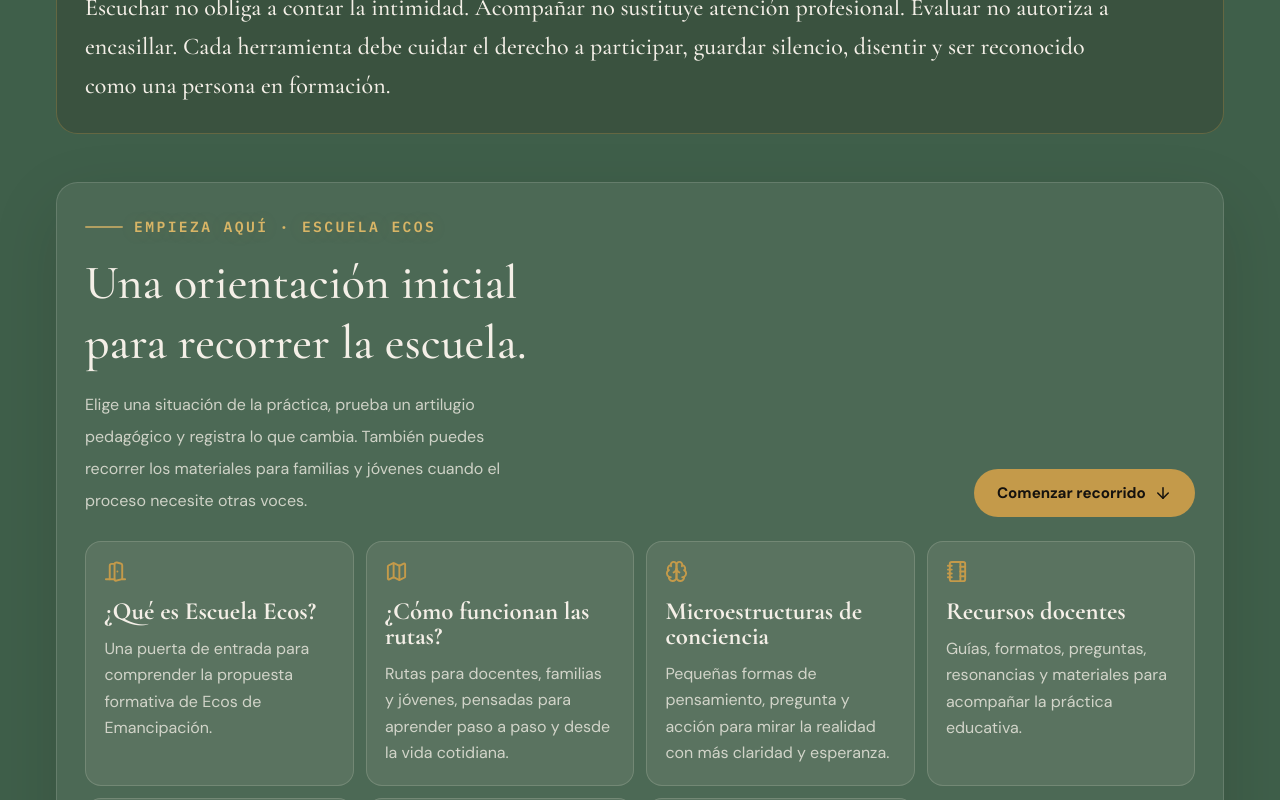
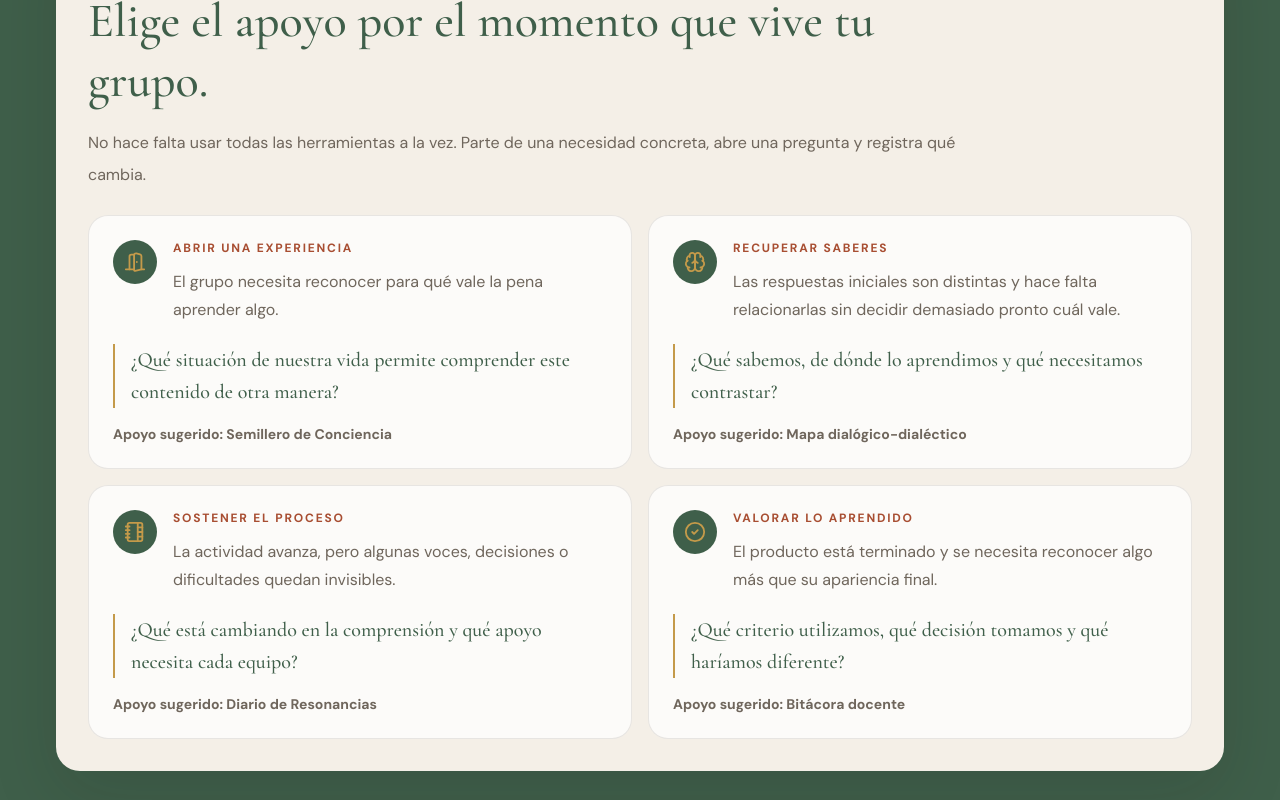
Before and after one commit to KandyPartemia/ecos-de-emancipacion, a React (Vite) app: page / in a window 1280 px wide. Shown: the part 10860-11660 px from the top of the page. Built offline with nearby package versions, Linux system fonts and the light colour scheme.

Commit message:
feat: fortalece rutas de Escuela Familias y Jovenes

```diff
--- a/src/App.jsx
+++ b/src/App.jsx
@@ -633,6 +633,37 @@ const schoolPracticeCycle = [
   ['Después', 'Valorar proceso y producto; escuchar resonancias; comunicar hallazgos y elegir un siguiente paso revisable.'],
 ];
 
+const schoolPracticeLibrary = [
+  {
+    moment: 'Abrir una experiencia',
+    need: 'El grupo necesita reconocer para qué vale la pena aprender algo.',
+    question: '¿Qué situación de nuestra vida permite comprender este contenido de otra manera?',
+    resource: 'Semillero de Conciencia',
+    icon: DoorOpen,
+  },
+  {
+    moment: 'Recuperar saberes',
+    need: 'Las respuestas iniciales son distintas y hace falta relacionarlas sin decidir demasiado pronto cuál vale.',
+    question: '¿Qué sabemos, de dónde lo aprendimos y qué necesitamos contrastar?',
+    resource: 'Mapa dialógico-dialéctico',
+    icon: Brain,
+  },
+  {
+    moment: 'Sostener el proceso',
+    need: 'La actividad avanza, pero algunas voces, decisiones o dificultades quedan invisibles.',
+    question: '¿Qué está cambiando en la comprensión y qué apoyo necesita cada equipo?',
+    resource: 'Diario de Resonancias',
+    icon: NotebookTabs,
+  },
+  {
+    moment: 'Valorar lo aprendido',
+    need: 'El producto está terminado y se necesita reconocer algo más que su apariencia final.',
+    question: '¿Qué criterio utilizamos, qué decisión tomamos y qué haríamos diferente?',
+    resource: 'Bitácora docente',
+    icon: CheckCircle2,
+  },
+];
+
 const paths = [
   {
     audience: 'Soy docente',
@@ -1128,6 +1159,13 @@ const familySchoolBridge = [
   ['Revisar', 'Volver al acuerdo: reconocer avances, ajustar apoyos y evitar que una dificultad se vuelva etiqueta.'],
 ];
 
+const familyAgreements = [
+  ['Tareas', 'Primero comprender la consigna; después acordar tiempo, lugar y tipo de ayuda.'],
+  ['Pantallas', 'Distinguir estudio, comunicación, descanso y entretenimiento antes de fijar límites compartidos.'],
+  ['Calificaciones', 'Conversar sobre el proceso y elegir una mejora concreta antes de comparar o castigar.'],
+  ['Conflictos', 'Pausar cuando sube el tono, escuchar las versiones y regresar para construir un acuerdo revisable.'],
+];
+
 const youthGuideSteps = [
   ['Nombrar', 'Explicar con tus palabras qué está pasando en una tarea, conflicto, decisión o proyecto.'],
   ['Relacionar', 'Buscar causas, consecuencias, voces, datos o palabras que ayuden a comprender mejor.'],
@@ -1172,6 +1210,14 @@ const youthDecisionCompass = [
   ['Lo que puede ocurrir', '¿Qué consecuencias podría tener para mí y para otras personas?'],
   ['Con quién puedo pensar', '¿Qué persona confiable puede escucharme sin decidir en mi lugar?'],
   ['El paso revisable', '¿Qué acción pequeña puedo realizar y después volver a valorar?'],
+];
+
+const youthVoiceChallenge = [
+  ['Observa', 'Elige algo de tu escuela o comunidad que te preocupe, te alegre o te parezca injusto.'],
+  ['Pregunta', 'Escribe una pregunta que ayude a comprenderlo sin culpar ni simplificar.'],
+  ['Contrasta', 'Escucha dos voces distintas y busca un dato, experiencia o fuente que amplíe tu mirada.'],
+  ['Crea', 'Exprésalo como texto, audio, cartel, fotografía comentada o propuesta para conversar.'],
+  ['Comparte', 'Decide con quién, para qué y de qué manera segura quieres hacerlo visible.'],
 ];
 
 function ExternalLink({ href, children, className, label }) {
@@ -3035,6 +3081,29 @@ function SchoolSection({ isPage = false }) {
         </article>
       </div>
 
+      <div className="mx-auto mt-10 max-w-7xl rounded-[1.5rem] bg-cream p-5 text-ink shadow-soft sm:p-8">
+        <div className="max-w-4xl">
+          <p className="section-kicker text-terracotta">Biblioteca práctica docente</p>
+          <h2 className="mt-3 font-serif text-4xl leading-tight text-forest sm:text-5xl">Elige el apoyo por el momento que vive tu grupo.</h2>
+          <p className="mt-4 leading-8 text-earth">No hace falta usar todas las herramientas a la vez. Parte de una necesidad concreta, abre una pregunta y registra qué cambia.</p>
+        </div>
+        <div className="mt-6 grid gap-4 md:grid-cols-2">
+          {schoolPracticeLibrary.map(({ moment, need, question, resource, icon: Icon }) => (
+            <article key={moment} className="rounded-[1.25rem] border border-earth/15 bg-white/75 p-5 sm:p-6">
+              <div className="flex items-start gap-4">
+                <span className="inline-flex h-11 w-11 shrink-0 items-center justify-center rounded-full bg-forest text-gold"><Icon size={22} aria-hidden="true" /></span>
+                <div>
+                  <p className="text-xs font-black uppercase tracking-[0.15em] text-terracotta">{moment}</p>
+                  <p className="mt-3 leading-7 text-earth">{need}</p>
+                </div>
+              </div>
+              <p className="mt-5 border-l-2 border-gold pl-4 font-serif text-xl leading-8 text-forest">{question}</p>
+              <p className="mt-4 text-sm font-bold text-earth">Apoyo sugerido: {resource}</p>
+            </article>
+          ))}
+        </div>
+      </div>
+
       <aside className="mx-auto mt-10 max-w-7xl rounded-[1.35rem] border border-gold/30 bg-ink/20 p-5 sm:p-7">
         <p className="section-kicker text-gold">Cuidado pedagógico</p>
         <p className="mt-3 max-w-5xl font-serif text-2xl leading-relaxed text-cream">
@@ -3419,6 +3488,28 @@ function Families() {
           </div>
         </article>
       </div>
+
+      <div className="mx-auto mt-8 max-w-7xl rounded-[1.5rem] border border-earth/15 bg-clay/45 p-5 shadow-soft sm:p-7">
+        <p className="section-kicker text-terracotta">Acuerdos que pueden revisarse</p>
+        <div className="mt-4 grid gap-5 lg:grid-cols-[0.72fr_1.28fr] lg:items-start">
+          <div>
+            <h2 className="font-serif text-4xl leading-tight text-forest">Un acuerdo cuida mejor cuando es claro, posible y temporal.</h2>
+            <p className="mt-4 leading-8 text-earth">Elijan una sola situación, escriban qué hará cada persona y acuerden cuándo volverán a conversar. Revisar no significa fracasar: significa aprender del proceso.</p>
+          </div>
+          <div className="grid gap-3 sm:grid-cols-2">
+            {familyAgreements.map(([title, text]) => (
+              <article key={title} className="rounded-2xl border border-earth/15 bg-white/80 p-5">
+                <h3 className="font-serif text-2xl text-forest">{title}</h3>
+                <p className="mt-3 text-sm leading-7 text-earth">{text}</p>
+              </article>
+            ))}
+          </div>
+        </div>
+        <div className="mt-6 flex flex-col gap-3 sm:flex-row sm:flex-wrap">
+          <a className="btn-primary" href="/descargables/guia-familias-acompanar-sin-vigilar.pdf" download>Practicar con la guía <FileText size={17} aria-hidden="true" /></a>
+          <a className="btn-secondary" href="/resonancias">Seguir comprendiendo <ArrowUpRight size={17} aria-hidden="true" /></a>
+        </div>
+      </div>
     </section>
   );
 }
@@ -3541,6 +3632,28 @@ function Youth() {
               <ArrowDown size={18} aria-hidden="true" />
             </a>
           </article>
+        </div>
+      </div>
+
+      <div className="mx-auto mt-8 max-w-7xl rounded-[1.5rem] border border-earth/15 bg-white/75 p-5 shadow-soft sm:p-7">
+        <div className="grid gap-6 lg:grid-cols-[0.72fr_1.28fr] lg:items-start">
+          <div>
+            <p className="section-kicker text-terracotta">Reto de voz propia</p>
+            <h2 className="mt-3 font-serif text-4xl leading-tight text-forest">Convierte una inquietud en una expresión con sentido.</h2>
+            <p className="mt-4 leading-8 text-earth">No se trata de producir para conseguir aprobación. Se trata de mirar, formar criterio y decidir cómo quieres participar en el mundo que compartes.</p>
+          </div>
+          <ol className="grid gap-3 sm:grid-cols-2">
+            {youthVoiceChallenge.map(([title, text], index) => (
+              <li key={title} className="flex gap-4 rounded-2xl border border-earth/15 bg-cream p-4">
+                <span className="inline-flex h-9 w-9 shrink-0 items-center justify-center rounded-full bg-gold font-black text-ink">{index + 1}</span>
+                <div><h3 className="font-serif text-2xl text-forest">{title}</h3><p className="mt-2 text-sm leading-7 text-earth">{text}</p></div>
+              </li>
+            ))}
+          </ol>
+        </div>
+        <div className="mt-6 flex flex-col gap-3 sm:flex-row sm:flex-wrap">
+          <a className="btn-primary" href="/descargables/bitacora-jovenes-resonancia.pdf" download>Registrar en mi bitácora <FileText size={17} aria-hidden="true" /></a>
+          <a className="btn-secondary" href="/recursos/caracoles-resonando">Llevarlo a un proyecto <Shell size={17} aria-hidden="true" /></a>
         </div>
       </div>
     </section>
```
